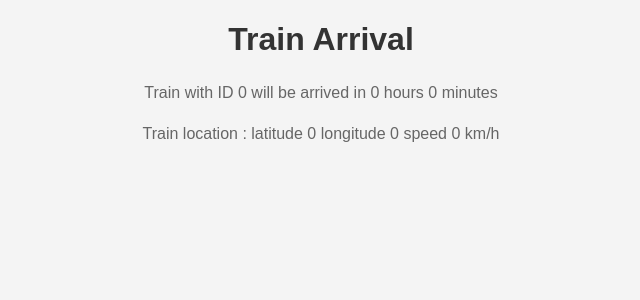
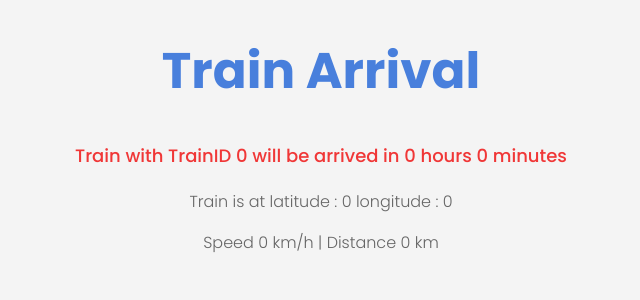
Before and after one commit to RashmikaDushan/train_time, a Flask app: page / in a window 1280 px wide. Shown: the top 300 px of the page, without its empty margins (319-959 px from the left). Run offline with Flask 3, Linux system fonts and the light colour scheme.

Commit message:
Finished

```diff
--- a/train_web/app.py
+++ b/train_web/app.py
@@ -9,26 +9,9 @@ trainid = 0
 latitude = 0
 longitude = 0
 speed = 0
+distance = 0
 
-station = (6.932832, 79.828001)
-
-def googledistance(startingpoint,userlocation):
-    if startingpoint == "Not -Yet startted":
-        return {"hours":0,"minutes":0}
-    origin = Locations.objects.get(name=startingpoint).geographic_location
-    destination = userlocation
-    url = f"https://maps.googleapis.com/maps/api/directions/json?origin={origin}&destination={destination}&mode={mode}&alternatives=false&avoid=tolls&key={key}"
-    response = requests.request("GET", url, headers=headers, data=payload)
-    jsoned_data = json.loads(response.text)
-    duration =  jsoned_data["routes"][0]["legs"][0]["duration"]["text"]
-    list_duration = duration.split(" ")
-    if len(list_duration) == 2:
-        hours = 0
-        minutes = list_duration[0]
-    elif len(list_duration) == 4:
-        hours = list_duration[0]
-        minutes = list_duration[2]
-    return {"hours":hours,"minutes":minutes}
+station = (6.932832, 79.828001) # Enter the coordinates of the Train Station
 
 @app.route('/')
 def index():
@@ -44,6 +27,7 @@ def receive_data():
         global speed
         global arrival_time
         global station
+        global distance
         trainid = data.get('id')
         latitude = data.get('lat')
         longitude = data.get('lng')
@@ -62,7 +46,7 @@ def get_data():
     global arrival_time
     time.sleep(1)
     print(f"Sent value: {trainid} , {latitude} , {longitude} , {speed} , {arrival_time} ")
-    return jsonify({'trainId': trainid , 'latitude': latitude , 'longitude':longitude , 'speed':speed , 'arrival_time':arrival_time})
+    return jsonify({'trainId': trainid , 'latitude': latitude , 'longitude':longitude , 'speed':speed , 'arrival_time':arrival_time , 'distance':distance})
 
 if __name__ == '__main__':
-    app.run(host='0.0.0.0', port=5001, debug=True)
+    app.run(host='0.0.0.0', port=5001, debug=True)  # Enter Host IP and port
--- a/train_web/static/styles.css
+++ b/train_web/static/styles.css
@@ -1,6 +1,7 @@
-/* CSS styles */
 body {
-    font-family: Arial, sans-serif;
+    font-family: "Poppins", sans-serif;
+  font-weight: 100;
+  font-style: normal;
     background-color: #f4f4f4;
     margin: 0;
     padding: 0;
@@ -16,12 +17,22 @@ body {
 }
 
 h1 {
-    color: #333;
+    color: #487fdc;
     text-align: center;
+    font-size: 50px;
 }
 
 p {
+    font-family: "Poppins", sans-serif;
+    font-weight: 300;
+    font-style: normal;
     color: #666;
     line-height: 1.6;
     text-align: center;
 }
+
+.arrivalTime {
+    color: rgb(240, 55, 55);
+    font-weight: 500;
+    font-size: 18px;
+}
--- a/train_web/templates/index.html
+++ b/train_web/templates/index.html
@@ -6,20 +6,25 @@
 <head>
     <title>Train Arrival</title>
     <link rel="stylesheet" href="{{ url_for('static', filename='styles.css') }}">
+    <link rel="preconnect" href="https://fonts.googleapis.com">
+<link rel="preconnect" href="https://fonts.gstatic.com" crossorigin>
+<link href="https://fonts.googleapis.com/css2?family=Poppins:ital,wght@0,100;0,200;0,300;0,400;0,500;0,600;0,700;0,800;0,900;1,100;1,200;1,300;1,400;1,500;1,600;1,700;1,800;1,900&display=swap" rel="stylesheet">
 </head>
 
 
 <body>
 
     <h1 id="data-heading" class="data-heading">Train Arrival</h1>
-    <p id="data"></p>
-    <p id="data1"></p>
+    <p id="data" class="arrivalTime"></p>
+    <p id="data1" class="location"></p>
+    <p id="data2" class="distance"></p>
 
     <script>
-        function updateUI(trainID,latitude,longitude,speed,arrivalTime) {
+        function updateUI(trainID,latitude,longitude,speed,arrivalTime,distance) {
             if (arrivalTime != -1) {
-                document.getElementById('data').innerText = "Train with ID "+trainID+" will be arrived in " + Math.floor(arrivalTime) + " hours "+Math.floor((arrivalTime*60)%60)+" minutes";
-                document.getElementById('data1').innerText = "Train location : latitude " + latitude + " longitude "+longitude+" speed "+speed+" km/h";
+                document.getElementById('data').innerText = "Train with TrainID "+trainID+" will be arrived in " + Math.floor(arrivalTime) + " hours "+Math.floor((arrivalTime*60)%60)+" minutes";
+                document.getElementById('data1').innerText = "Train is at latitude : " + latitude + " longitude : "+longitude;
+                document.getElementById('data2').innerText = "Speed "+speed+" km/h "+"| Distance "+distance+" km";
             }
             else {
                 document.getElementById('data').innerText = "Train arrived!";
@@ -36,14 +41,16 @@
                     const longitude = data.longitude;
                     const speed = data.speed;
                     const arrivalTime = data.arrival_time;
+                    const distance = data.distance;
 
                     console.log('Train ID:', train);
                     console.log('latitude:', latitude);
                     console.log('longitude:', longitude);
                     console.log('Speed:', speed);
                     console.log('Arrival Time:', arrivalTime);
+                    console.log('Distance:', distance);
 
-                    updateUI(train,latitude,longitude,speed,arrivalTime);
+                    updateUI(train,latitude,longitude,speed,arrivalTime,distance);
                 })
                 .catch(error => console.error('Error:', error));
         }
```
Also changed, not shown: 1 other file.
